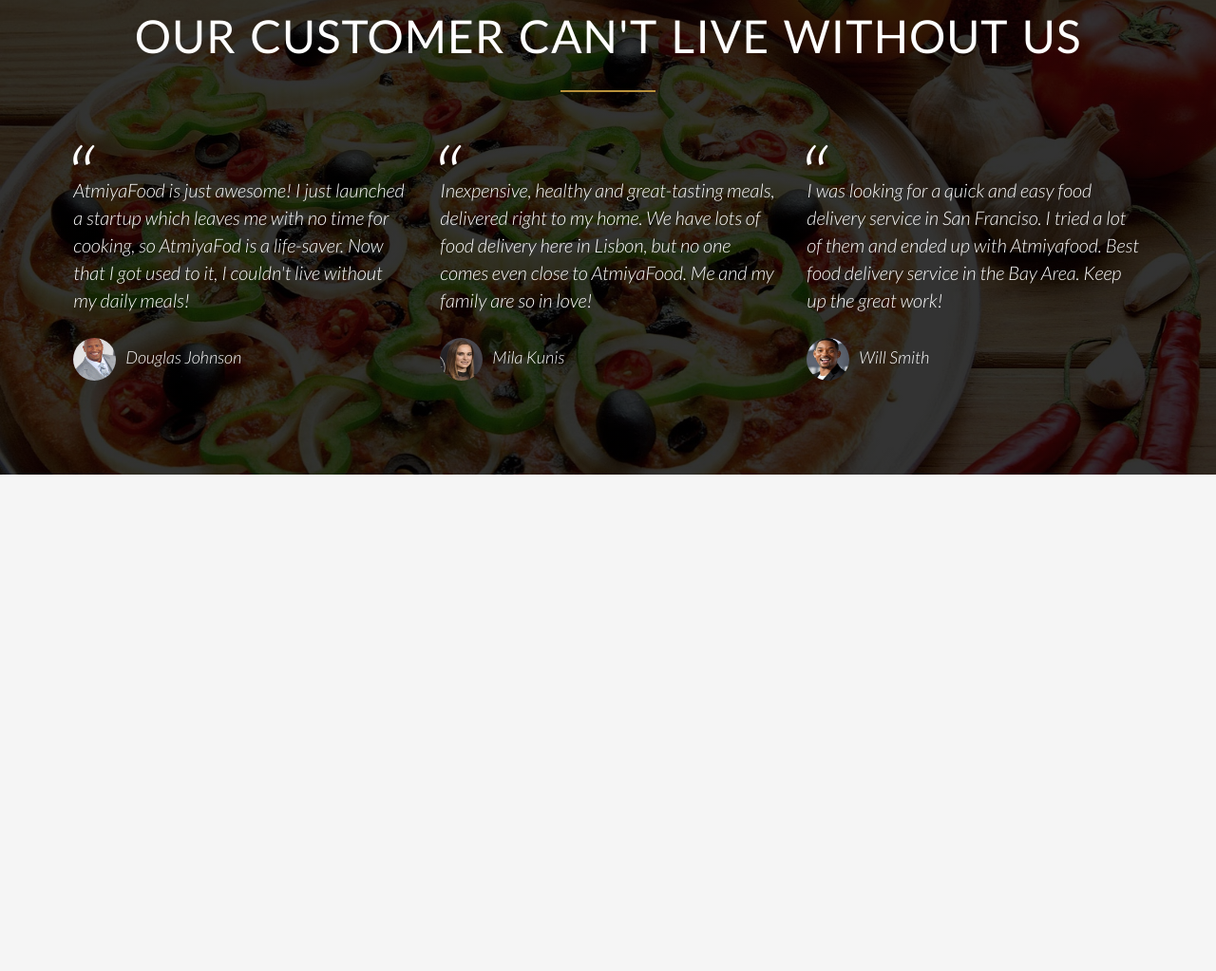
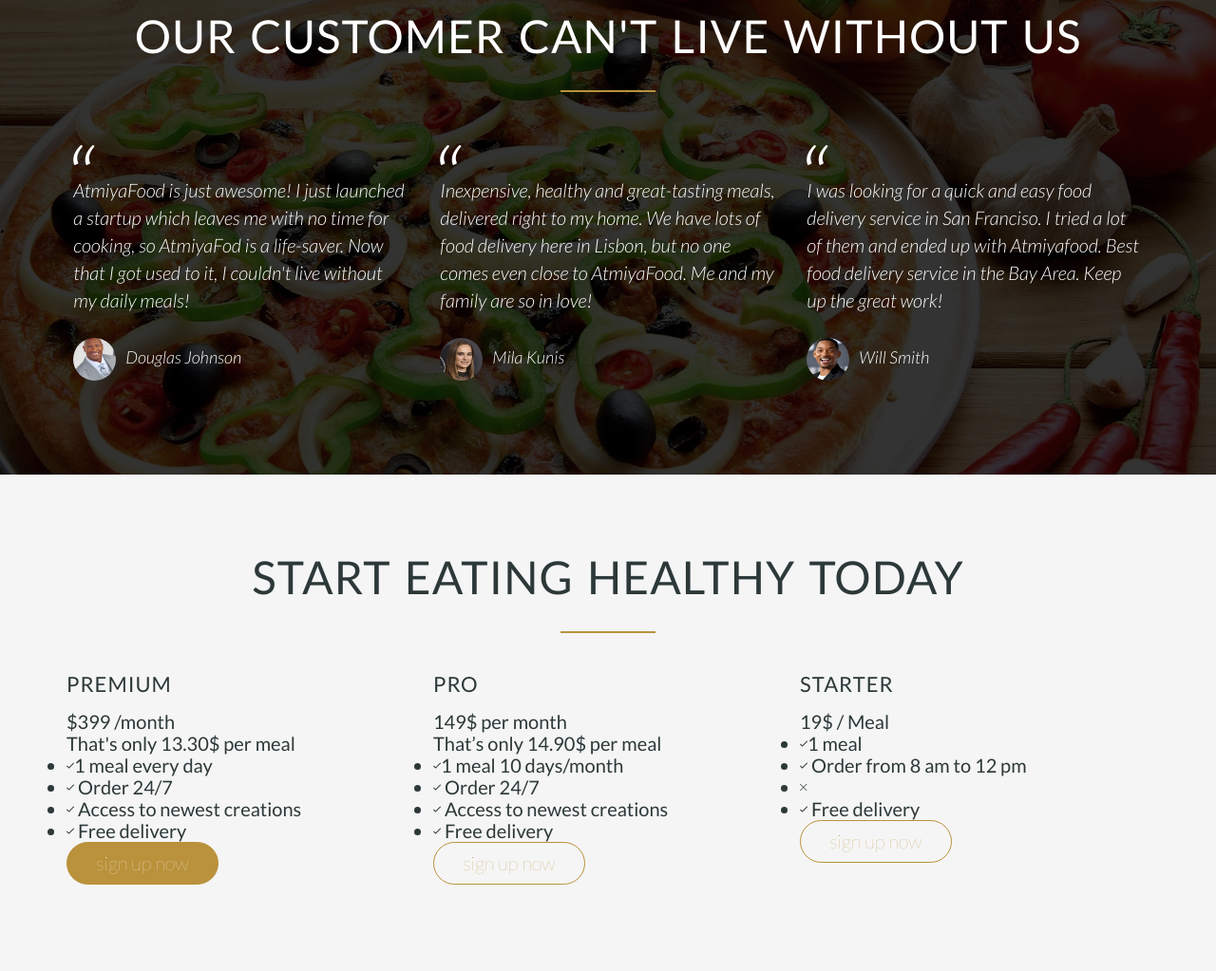
Before and after one commit to KrushankantP/AtmiyaFood, a plain HTML site: page index.html in a window 1280 px wide. Shown: the part 3518-4541 px from the top of the page at 95% size. Before the commit the page ends 4018 px from the top, so only its background shows below. Drawn offline with Linux system fonts and the light colour scheme; files whose address does not match are found by name.

Commit message:
Build SignUp Section.

```diff
--- a/index.html
+++ b/index.html
@@ -257,5 +257,73 @@
         </div>
     </div>
 </section>
+
+<section class="section-plans">
+    <div class="row">
+        <h2>Start eating healthy today</h2>
+    </div>
+    <div class="row">
+        <div class="col span-1-of-3">
+            <div class="plan-box">
+                <div>
+                    <h3>Premium</h3>
+                    <p class="plan-price">$399 /month</p>
+                    <p class="plan-price-meal"> That's only 13.30$ per meal</p>
+                </div>
+                <div>
+                    <ul>
+                        <li><i class="ion-ios-checkmark-empty"></i>1 meal every day</li>
+                        <li><i class="ion-ios-checkmark-empty"></i> Order 24/7</li>
+                        <li><i class="ion-ios-checkmark-empty"></i> Access to newest creations</li>
+                        <li><i class="ion-ios-checkmark-empty"></i> Free delivery</li>
+                    </ul>
+                </div>
+                <div>
+                    <a href="#" class="btn btn-full"> sign up now</a>
+                </div>
+            </div>
+        </div>
+        <div class="col span-1-of-3">
+            <div class="plan-box">
+                <div>
+                    <h3>Pro</h3>
+                    <p class="plan-price">149$ per month</p>
+                    <p class="plan-price-meal"> That’s only 14.90$ per meal</p>
+                </div>
+                <div>
+                    <ul>
+                        <li><i class="ion-ios-checkmark-empty"></i>1 meal 10 days/month</li>
+                        <li><i class="ion-ios-checkmark-empty"></i> Order 24/7</li>
+                        <li><i class="ion-ios-checkmark-empty"></i> Access to newest creations</li>
+                        <li><i class="ion-ios-checkmark-empty"></i> Free delivery</li>
+                    </ul>
+                </div>
+                <div>
+                    <a href="#" class="btn btn-outline"> sign up now</a>
+                </div>
+            </div>
+        </div>
+        <div class="col span-1-of-3">
+            <div class="plan-box">
+                <div>
+                    <h3>Starter</h3>
+                    <p class="plan-price">19$ / Meal</p>
+                    <p class="plan-price-meal"></p>
+                </div>
+                <div>
+                    <ul>
+                        <li><i class="ion-ios-checkmark-empty"></i>1 meal</li>
+                        <li><i class="ion-ios-checkmark-empty"></i> Order from 8 am to 12 pm</li>
+                        <li><i class="ion-ios-close-empty"></i> </li>
+                        <li><i class="ion-ios-checkmark-empty"></i> Free delivery</li>
+                    </ul>
+                </div>
+                <div>
+                    <a href="#" class="btn btn-outline"> sign up now</a>
+                </div>
+            </div>
+        </div>
+    </div>
+</section>
 </body>
 </html>
```
